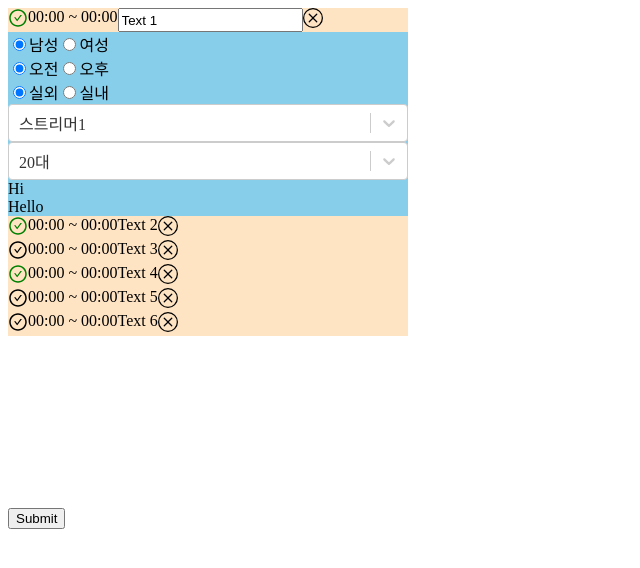
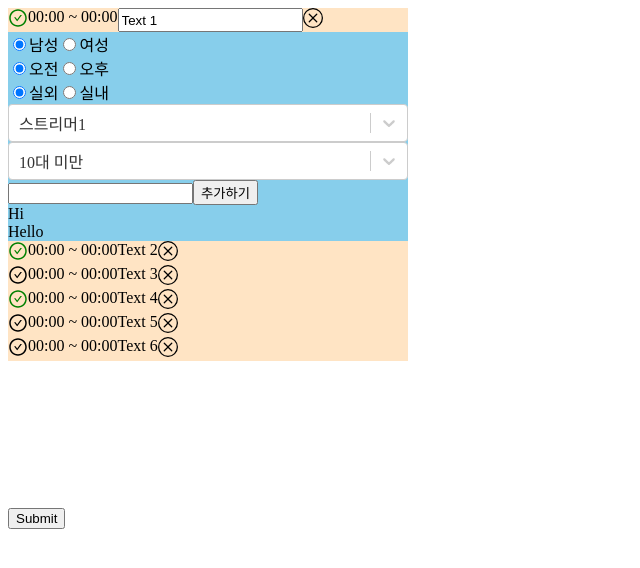
Before and after one commit to rmsoft-insu/nextboard, a Next.js app: page /proto in a window 1280 px wide. Both pictures are taken after a click on the element "Text 1". Shown: the top 568 px of the page, without its empty margins (0-640 px from the left). Built offline with nearby package versions, Linux system fonts and the light colour scheme.

Commit message:
연령대 변경

```diff
--- a/components/proto/TextArray.tsx
+++ b/components/proto/TextArray.tsx
@@ -11,7 +11,7 @@ const dummy = [
     day: "MORNING",
     place: "OUTDOOR",
     speaker: "speaker1",
-    ageGroup: "TWENTY",
+    ageGroup: "PRE_TEENS",
     rejectYn: "YES",
     wordTags: [
       { type: "NEOLOGISM", word: "Hi", languageType: "KOREAN" },
@@ -25,7 +25,7 @@ const dummy = [
     day: "MORNING",
     place: "INDOOR",
     speaker: "speaker2",
-    ageGroup: "TWENTY",
+    ageGroup: "TEENAGER_TO_THIRTIES",
     rejectYn: "YES",
     wordTags: [],
   },
@@ -36,7 +36,7 @@ const dummy = [
     day: "MORNING",
     place: "INDOOR",
     speaker: "speaker3",
-    ageGroup: "THIRTY",
+    ageGroup: "THIRTIES_TO_FIFITES",
     rejectYn: "NO",
     wordTags: [],
   },
@@ -47,7 +47,7 @@ const dummy = [
     day: "MORNING",
     place: "OUTDOOR",
     speaker: "speaker4",
-    ageGroup: "FOURTY",
+    ageGroup: "SIXTIES_AND_ABOVE",
     rejectYn: "YES",
     wordTags: [],
   },
@@ -58,7 +58,7 @@ const dummy = [
     day: "AFTERNOON",
     place: "INDOOR",
     speaker: "speaker5",
-    ageGroup: "FIFTY",
+    ageGroup: "TEENAGER_TO_THIRTIES",
     rejectYn: "NO",
     wordTags: [],
   },
@@ -69,7 +69,7 @@ const dummy = [
     day: "MORNING",
     place: "INDOOR",
     speaker: "",
-    ageGroup: "SIXTY",
+    ageGroup: "THIRTIES_TO_FIFITES",
     rejectYn: "NO",
     wordTags: [],
   },
@@ -93,7 +93,7 @@ const List = () => {
   const { fields, remove } = useFieldArray({ control, name: "regionList" });
 
   return (
-    <form onSubmit={handleSubmit((data) => console.log("data", data))}>
+    <div>
       <FixedSizeList
         width={400}
         height={500}
@@ -114,8 +114,8 @@ const List = () => {
           );
         }}
       </FixedSizeList>
-      <button type="submit">Submit</button>
-    </form>
+      <button type="button">Submit</button>
+    </div>
   );
 };
 
--- a/components/proto/TextContent.tsx
+++ b/components/proto/TextContent.tsx
@@ -1,6 +1,6 @@
 import { useEffect, useState } from "react";
 import { motion, AnimatePresence, Variants } from "framer-motion";
-import { Controller } from "react-hook-form";
+import { Controller, useForm } from "react-hook-form";
 import Correction from "./RejectYn";
 import styled from "styled-components";
 import { BsXCircle } from "react-icons/bs";
@@ -34,12 +34,10 @@ const speakers = [
 ];
 
 const ageGroups = [
-  { value: "TEENAGER", label: "10대" },
-  { value: "TWENTY", label: "20대" },
-  { value: "THIRTY", label: "30대" },
-  { value: "FOURTY", label: "40대" },
-  { value: "FIFTY", label: "50대" },
-  { value: "SIXTY", label: "60대이상" },
+  { value: "PRE_TEENS", label: "10대 미만" },
+  { value: "TEENAGER_TO_THIRTIES", label: "10대 ~ 30대" },
+  { value: "THIRTIES_TO_FIFITES", label: "30대 ~ 50대" },
+  { value: "SIXTIES_AND_ABOVE", label: "60대 이상" },
 ];
 
 const DeleteButton = styled.div`
@@ -142,10 +140,18 @@ const PlaceInput = ({ name, value, ...rest }) => {
 };
 
 const WordTagInput = ({ name, value, ...rest }) => {
-  console.log(value);
+  console.log(rest);
+  const [list, setList] = useState(value);
+  const { register, handleSubmit, reset } = useForm();
+
   return (
     <div>
-      {value?.map((el) => (
+      <form onSubmit={handleSubmit((data) => console.log(data))}>
+        <input type="text" {...register(`${name}`)} />
+        <button>추가하기</button>
+      </form>
+
+      {list?.map((el) => (
         <div key={el.word}>{el.word}</div>
       ))}
     </div>
```
